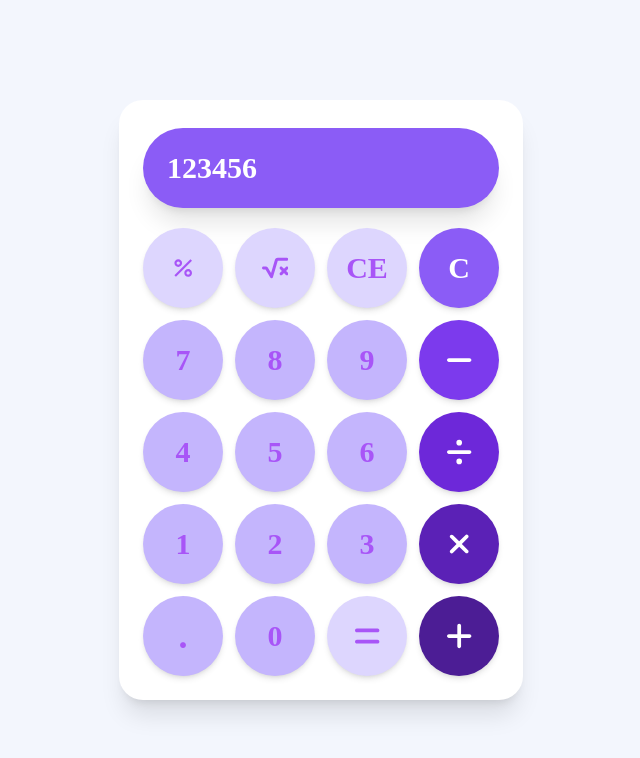
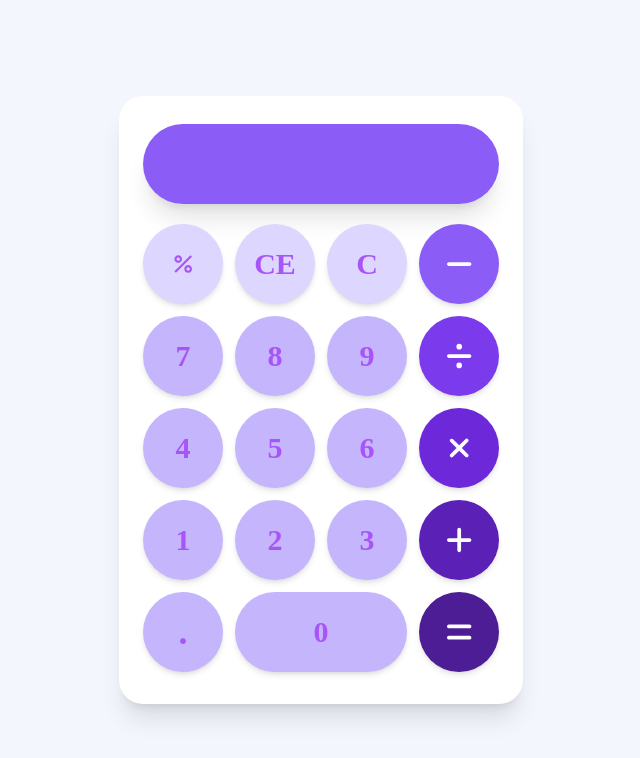
Before and after one commit to IMawaddah/calculator, a SvelteKit app: page / in a window 1280 px wide. Shown: the top 758 px of the page, without its empty margins (319-959 px from the left). Built offline with nearby package versions, Linux system fonts and the light colour scheme.

Commit message:
calculator making the buttons

```diff
--- a/src/app.css
+++ b/src/app.css
@@ -3,7 +3,8 @@
 @tailwind utilities;
 
 button{
-    @apply bg-violet-300 h-20 w-20 rounded-full text-center text-purple-500 shadow-md flex items-center justify-center;
+    @apply bg-violet-300 text-purple-500 hover:scale-95 transition-all
+    h-20 w-20 rounded-full text-center  shadow-md flex items-center justify-center;
 }
 
 body{
--- a/src/routes/+page.svelte
+++ b/src/routes/+page.svelte
@@ -1,4 +1,4 @@
-<script>
+<script lang="ts">
   import PercentIcon from "$lib/Icons/percenticon.svelte";
   import Squarerooticon from "$lib/Icons/Square root icon.svelte";
   import Subtractionicon from "$lib/Icons/subtraction icon.svelte";
@@ -6,7 +6,23 @@
   import Multiplicationicon from "$lib/Icons/multiplication icon.svelte";
   import Equalityicon from "$lib/Icons/equality icon.svelte";
   import Additionicon from "$lib/Icons/addition icon.svelte";
+  let equation: string= "";
+
+  function addToEquation(value: string) {
+    equation+=value;
+  }
+
+  function clear(){
+  equation = " ";
+  }
+  function backspace(){
+    equation = equation.substring(0,equation.length-1).trim().trimStart();
+
+
+}
 </script>
+
+
 
 
 <svelte:head>
@@ -15,49 +31,46 @@
   </title>
 </svelte:head>
 
-
+<!--TODO: fix overflowing numbers-->
   <div class="bg-white h-fit w-fit rounded-3xl grid grid-cols-4 gap-3 p-6 pt-7 font-semibold shadow-xl text-3xl">
-   <div class="bg-violet-500 rounded-full col-span-4 h-20 flex items-center px-6 mb-2 text-white shadow-xl"> 123456</div>
-    <button class="bg-violet-200 ">
+   <div class="bg-violet-500 rounded-full col-span-4 h-20 flex items-center px-6 mb-2 text-white shadow-xl"> {equation}</div>
+    <button on:click={()=>addToEquation(' / 100')} class="bg-violet-200 ">
       <!-- %-->
       <PercentIcon/>
     </button>
-    <button class=" bg-violet-200">
-      <!-- Square root icon-->
-      <Squarerooticon/>
-    </button>
-    <button class="bg-violet-200">CE</button>
-    <button class="text-white bg-violet-500 border-0">C</button>
-    <button>7</button>
-    <button>8</button>
-    <button>9</button>
-    <button class="text-white bg-violet-600 border-0">
+
+    <button on:click={backspace} class="bg-violet-200">CE</button>
+    <button on:click={clear} class=" bg-violet-200">C</button>
+     <button on:click={()=>addToEquation(' - ')} class="text-white bg-violet-500">
       <!-- subtraction icon-->
       <Subtractionicon/>
     </button>
-    <button>4</button>
-    <button>5</button>
-    <button>6</button>
-    <button class="text-white bg-violet-700">
+    <button on:click={()=>addToEquation('7')}>7</button>
+    <button on:click={()=>addToEquation('8')}>8</button>
+     <button on:click={()=>addToEquation('9')}>9</button>
+     <button on:click={()=>addToEquation(' / ')} class="text-white bg-violet-600">
       <!--division icon -->
       <Divisionicon/>
     </button>
-    <button>1</button>
-    <button>2</button>
-    <button>3</button>
-    <button class="text-white bg-violet-800">
+    <button on:click={()=>addToEquation('4')}>4</button>
+    <button on:click={()=>addToEquation('5')}>5</button>
+    <button on:click={()=>addToEquation('6')}>6</button>
+        <button on:click={()=>addToEquation(' * ')} class="text-white bg-violet-700">
       <!-- multiplication icon -->
       <Multiplicationicon/>
     </button>
-    <button class="text-4xl">.</button>
-    <button>0</button>
-    <button class="bg-violet-200 ">
+    <button on:click={()=>addToEquation('1')} >1</button>
+    <button on:click={()=>addToEquation('2')}>2</button>
+    <button on:click={()=>addToEquation('3')} >3</button>
+    <button on:click={()=>addToEquation(' + ')} class="text-white bg-violet-800 ">
+      <!-- addition icon-->
+      <Additionicon/>
+    </button>
+    <button on:click={()=>addToEquation('.')} class="text-4xl">.</button>
+    <button on:click={()=> addToEquation('0')} class="col-span-2 w-full flex items-center px-6 mb-2">0</button>
+    <button on:click={()=>addToEquation(' = ')} class="bg-violet-900 text-white">
       <!-- equality icon -->
        <Equalityicon/>
     </button>
-    <button class="text-white bg-violet-900 ">
-      <!-- addition icon-->
-      <Additionicon/>
-    </button>
 
   </div>
```
